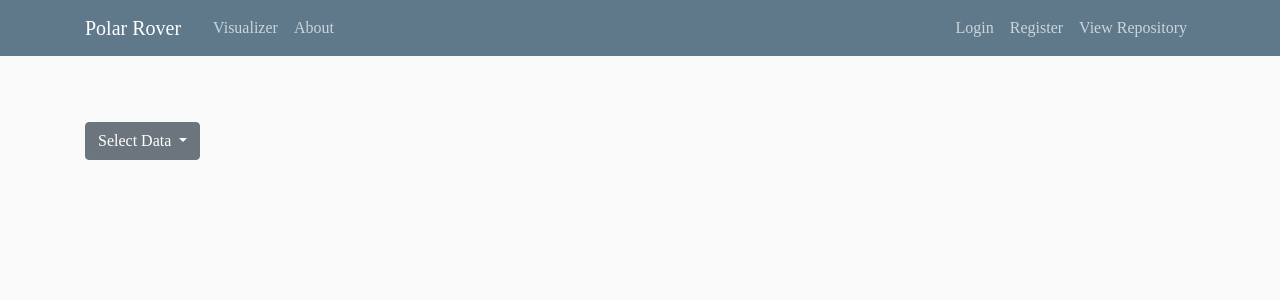
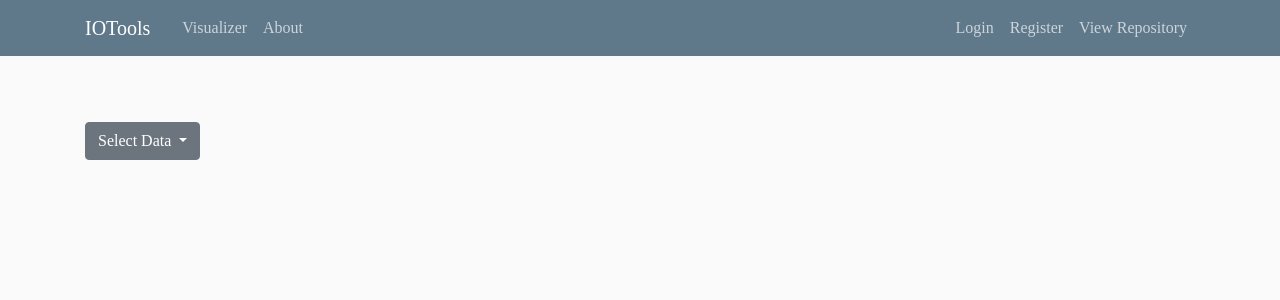
Before and after one commit to chinarjoshi/IoTools, a Flask app: page / in a window 1280 px wide. Shown: the top 300 px of the page. Run offline with Flask 2, Linux system fonts and the light colour scheme; some libraries are stand-ins or nearby versions.

Commit message:
Overhaul to iotools

```diff
--- a/src/iotools/templates/layout.html
+++ b/src/iotools/templates/layout.html
@@ -10,16 +10,16 @@
     <link rel="stylesheet" type="text/css" href="static/css/main.css">
 
     {% if title %}
-        <title>Polar Rover - {{ title }}</title>
+        <title>IOTools - {{ title }}</title>
     {% else %}
-        <title>Polar Rover Utility Server</title>
+        <title>IOTools</title>
     {% endif %}
 </head>
 <body>
     <header class="site-header">
       <nav class="navbar navbar-expand-md navbar-dark bg-steel fixed-top">
         <div class="container">
-          <a class="navbar-brand mr-4" href="/">Polar Rover</a>
+          <a class="navbar-brand mr-4" href="/">IOTools</a>
           <button class="navbar-toggler" type="button" data-toggle="collapse" data-target="#navbarToggle" aria-controls="navbarToggle" aria-expanded="false" aria-label="Toggle navigation">
             <span class="navbar-toggler-icon"></span>
           </button>
```
